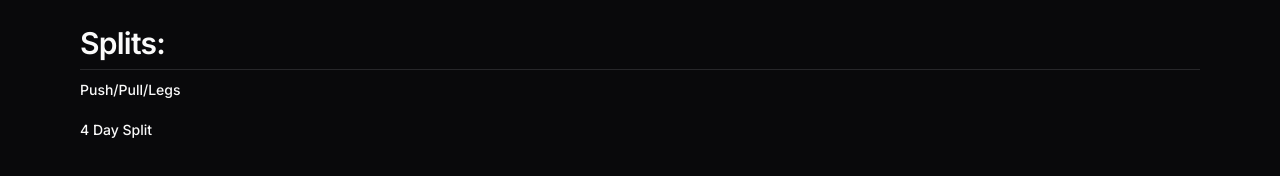
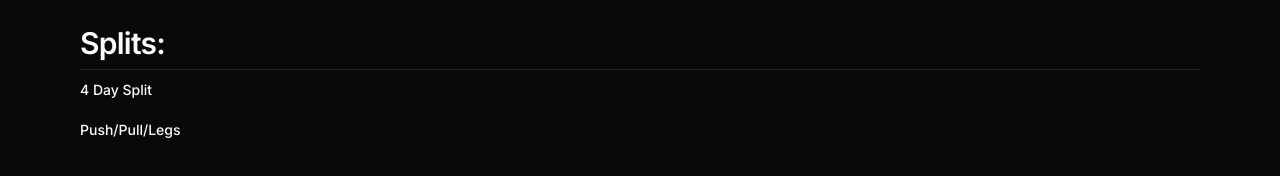
Before and after one commit to Dillonzellis/training-program, a Next.js app: page / in a window 1280 px wide. Shown: the part 216-392 px from the top of the page. Built offline with nearby package versions, Linux system fonts and the light colour scheme.

Commit message:
style: change order of splits on landing page

```diff
--- a/src/app/page.tsx
+++ b/src/app/page.tsx
@@ -18,11 +18,10 @@ export default function Home() {
 
           <div className="flex flex-col justify-start items-start">
             <Button asChild className="p-0" variant="link">
+              <Link href="/4-day-split">4 Day Split</Link>
+            </Button>
+            <Button asChild className="p-0" variant="link">
               <Link href="/ppl">Push/Pull/Legs</Link>
-            </Button>
-
-            <Button asChild className="p-0" variant="link">
-              <Link href="/4-day-split">4 Day Split</Link>
             </Button>
           </div>
         </div>
```
